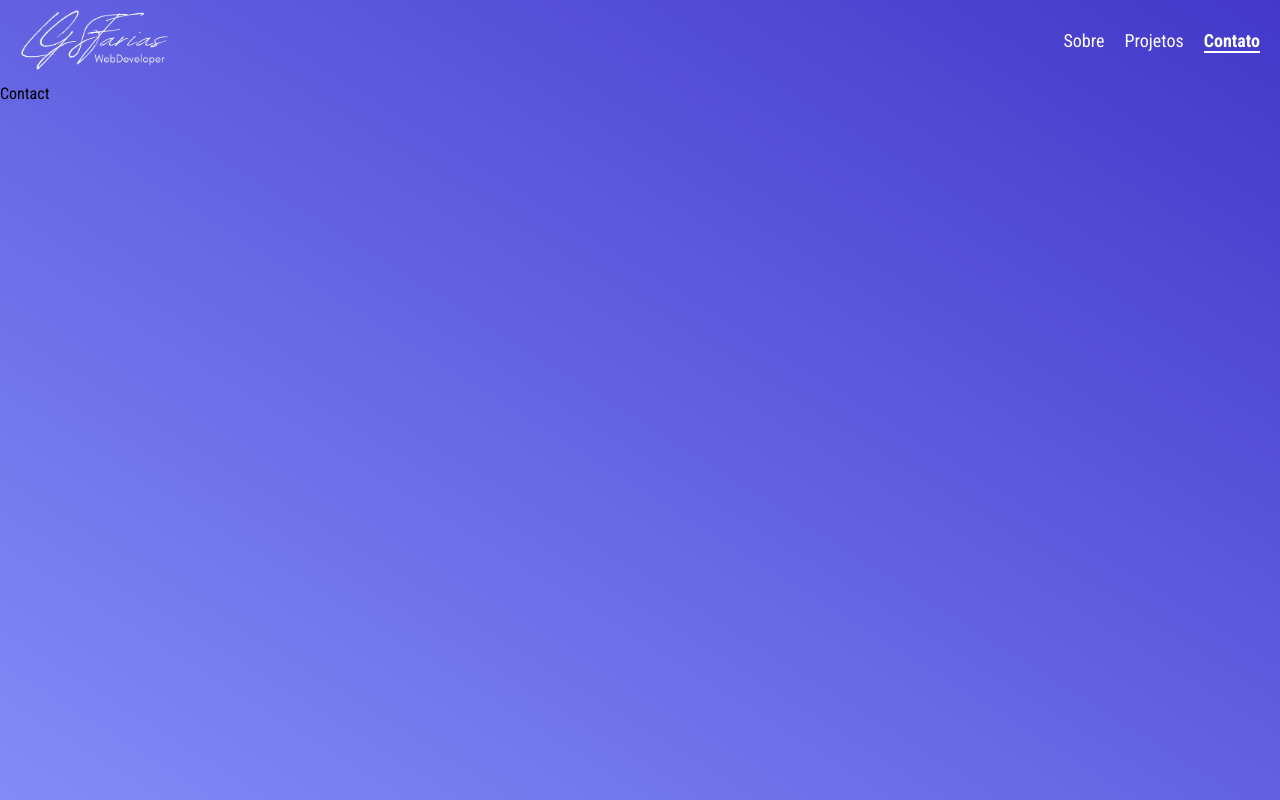
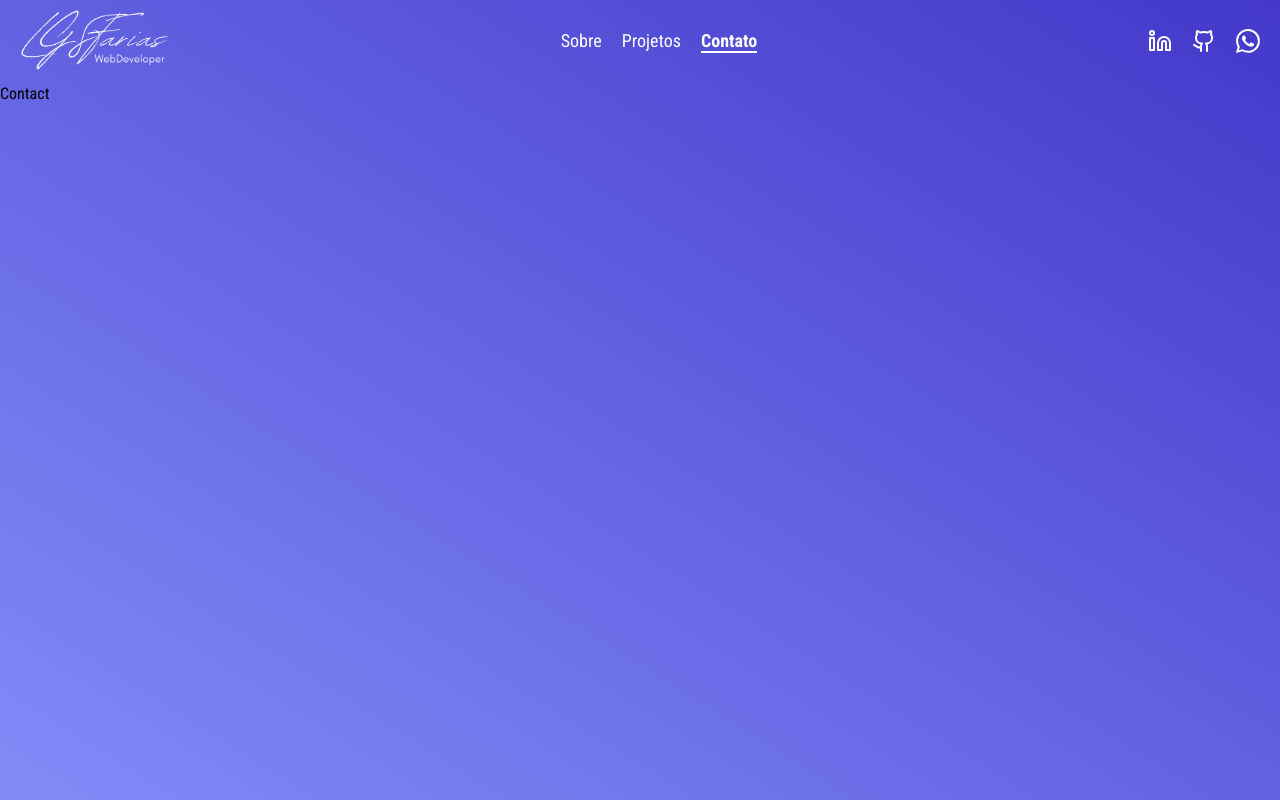
Before and after one commit to lgsfarias/portfolio, a Next.js app: page /contact in a window 1280 px wide. Built offline with nearby package versions, Linux system fonts and the light colour scheme.

Commit message:
create a social media div on header

```diff
--- a/package.json
+++ b/package.json
@@ -14,9 +14,11 @@
     "@types/react-dom": "18.0.11",
     "eslint": "8.34.0",
     "eslint-config-next": "13.2.1",
+    "lucide-react": "^0.115.0",
     "next": "13.2.1",
     "react": "18.2.0",
     "react-dom": "18.2.0",
+    "react-icons": "^4.7.1",
     "typescript": "4.9.5"
   },
   "devDependencies": {
--- a/src/app/components/Header.tsx
+++ b/src/app/components/Header.tsx
@@ -1,5 +1,5 @@
-// import { Github, Linkedin } from 'lucide-react';
-// import { BsWhatsapp } from 'react-icons/bs';
+import { Github, Linkedin } from 'lucide-react';
+import { BsWhatsapp } from 'react-icons/bs';
 import Image from 'next/image';
 // import MobileNav from './MobileNav';
 import logo from '../../../public/logo.png';
@@ -7,7 +7,7 @@ import NavLink from './NavLink';
 import Link from 'next/link';
 
 export default function Header() {
-  // const mensagemWhatsapp = 'Olá, Luiz! Tudo bem?';
+  const mensagemWhatsapp = 'Olá, Luiz! Tudo bem?';
 
   return (
     <div className="flex justify-between items-center w-screen px-5 py-2">
@@ -36,7 +36,7 @@ export default function Header() {
           </li>
         </ul>
       </nav>
-      {/* <div className="hidden sm:flex items-center justify-center gap-5">
+      <div className="hidden sm:flex items-center justify-center gap-5">
         <a
           href="
               https://www.linkedin.com/in/lgsfarias/"
@@ -59,7 +59,7 @@ export default function Header() {
           <BsWhatsapp size={24} color="white" />
         </a>
       </div>
-      <MobileNav /> */}
+      {/* <MobileNav /> */}
     </div>
   );
 }
```
Also changed, not shown: 1 other file (tests, documents, lock files or other folders).
